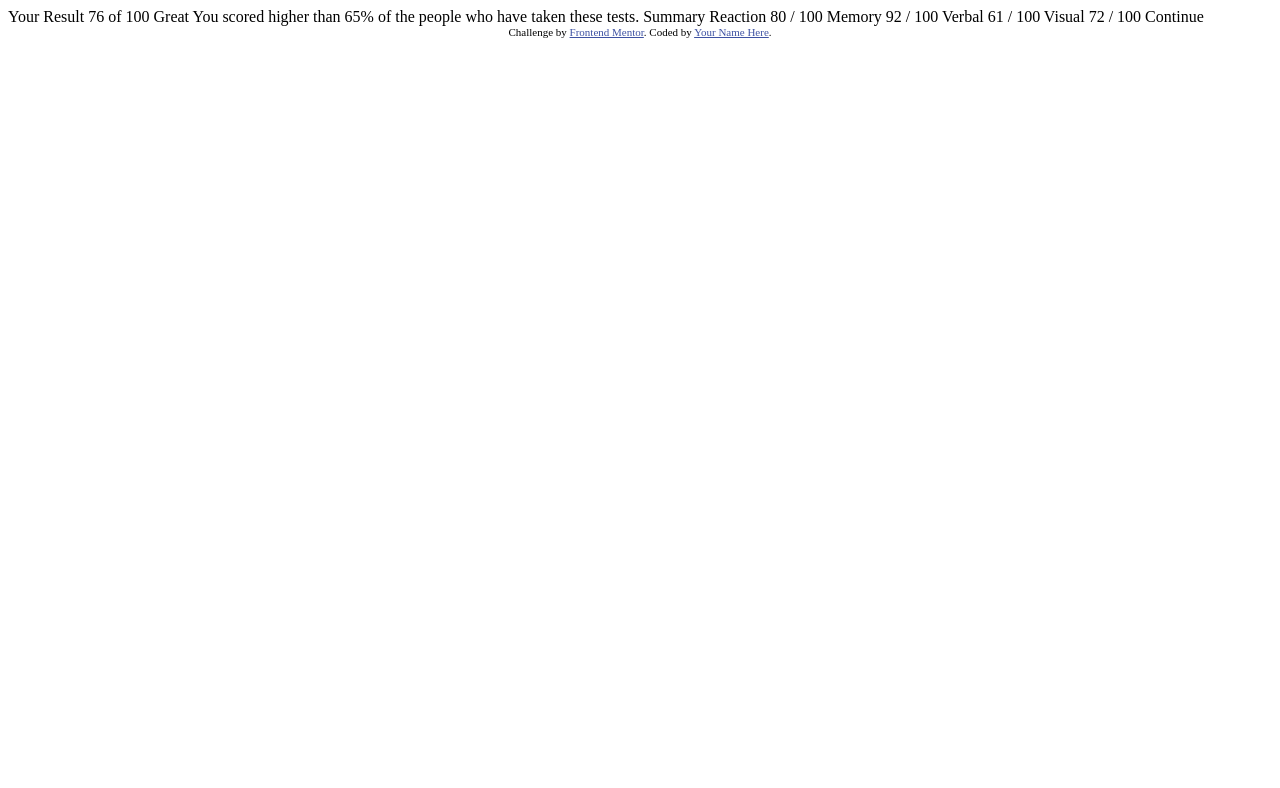
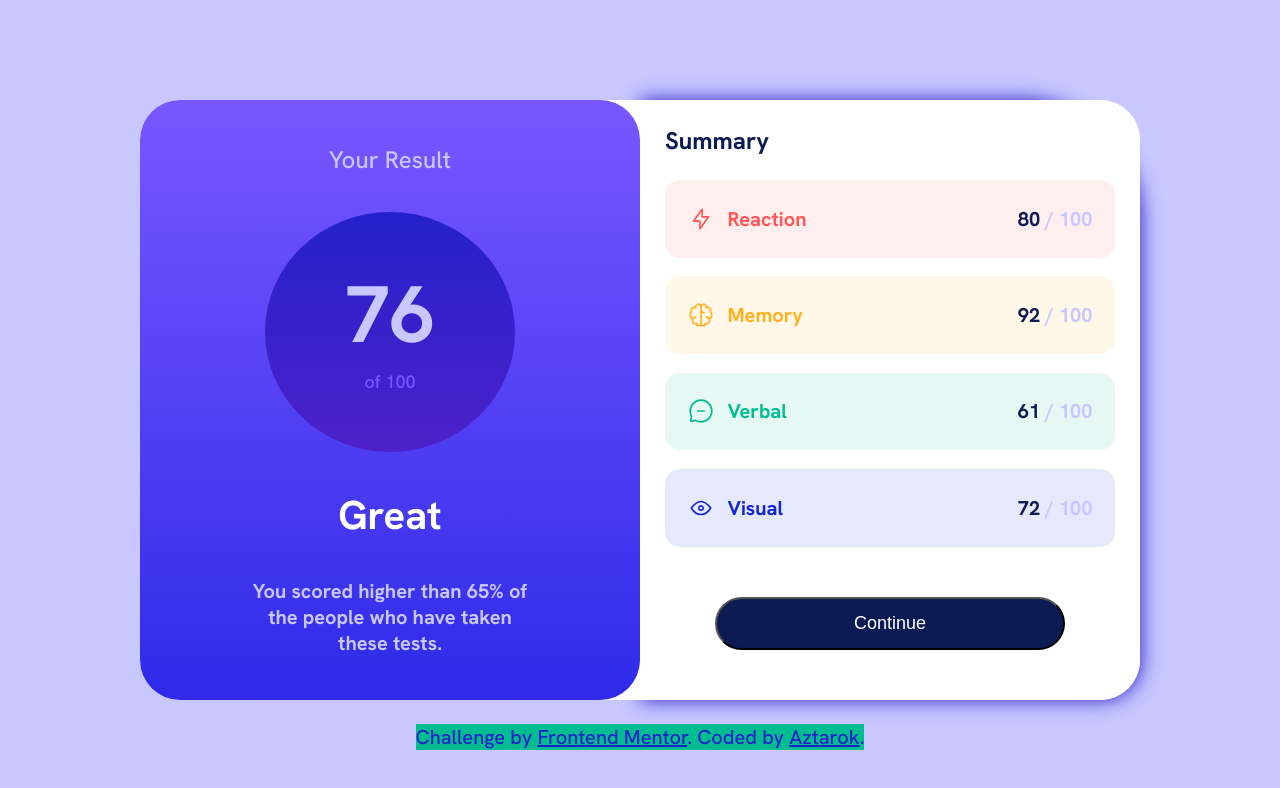
Before and after one commit to Aztarok/summary-results, a plain HTML site: page index.html in a window 1280 px wide. Drawn offline with Linux system fonts and the light colour scheme.

Commit message:
Finished Results Summary Component!

```diff
--- a/index.html
+++ b/index.html
@@ -1,47 +1,101 @@
 <!DOCTYPE html>
 <html lang="en">
     <head>
-  <meta charset="UTF-8">
-  <meta name="viewport" content="width=device-width, initial-scale=1.0"> <!-- displays site properly based on user's device -->
+        <meta charset="UTF-8" />
+        <meta name="viewport" content="width=device-width, initial-scale=1.0" />
+        <!-- displays site properly based on user's device -->
 
-  <link rel="icon" type="image/png" sizes="32x32" href="./assets/images/favicon-32x32.png">
+        <link
+            rel="icon"
+            type="image/png"
+            sizes="32x32"
+            href="./assets/images/favicon-32x32.png"
+        />
 
         <title>Frontend Mentor | Results summary component</title>
 
         <!-- Feel free to remove these styles or customise in your own stylesheet 👍 -->
         <style>
-    .attribution { font-size: 11px; text-align: center; }
-    .attribution a { color: hsl(228, 45%, 44%); }
+            .attribution {
+                font-size: 11px;
+                text-align: center;
+            }
+            .attribution a {
+                color: hsl(228, 45%, 44%);
+            }
         </style>
+        <link rel="stylesheet" href="styles.css" />
     </head>
     <body>
-
-  Your Result
-  76
-  of 100
-
-  Great
-  You scored higher than 65% of the people who have taken these tests.
-
-  Summary
-
-  Reaction
-  80 / 100
-
-  Memory
-  92 / 100
-
-  Verbal
-  61 / 100
-
-  Visual
-  72 / 100
-
-  Continue
+        <div class="results">
+            <div class="left">
+                <div>Your Result</div>
+                <div>
+                    <p>76</p>
+                    <p>of 100</p>
+                </div>
+                <div>Great</div>
+                <div class="score-stats">
+                    You scored higher than 65% of <br />the people who have
+                    taken <br />
+                    these tests.
+                </div>
+            </div>
+            <div class="right">
+                <span>Summary</span>
+                <div>
+                    <span
+                        ><span
+                            ><span
+                                ><img
+                                    src="./assets/images/icon-reaction.svg"
+                                    alt="Reaction svg" /></span
+                            ><span>Reaction</span></span
+                        >
+                        <span><span>80</span> / 100</span></span
+                    >
+                    <span
+                        ><span
+                            ><span
+                                ><img
+                                    src="./assets/images/icon-memory.svg"
+                                    alt="Memory svg" /></span
+                            ><span>Memory</span></span
+                        >
+                        <span><span>92</span> / 100</span></span
+                    >
+                    <span
+                        ><span
+                            ><span>
+                                <img
+                                    src="./assets/images/icon-verbal.svg"
+                                    alt="Verbal svg" /></span
+                            ><span>Verbal</span></span
+                        >
+                        <span><span>61</span> / 100</span></span
+                    >
+                    <span
+                        ><span
+                            ><span
+                                ><img
+                                    src="./assets/images/icon-visual.svg"
+                                    alt="Visual svg" /></span
+                            ><span>Visual</span></span
+                        >
+                        <span><span>72</span> / 100</span></span
+                    >
+                </div>
+                <button>Continue</button>
+            </div>
+        </div>
 
         <div class="attribution">
-    Challenge by <a href="https://www.frontendmentor.io?ref=challenge" target="_blank">Frontend Mentor</a>.
-    Coded by <a href="#">Your Name Here</a>.
+            Challenge by
+            <a
+                href="https://www.frontendmentor.io?ref=challenge"
+                target="_blank"
+                >Frontend Mentor</a
+            >. Coded by <a href="https://github.com/Aztarok">Aztarok</a>.
         </div>
     </body>
 </html>
--- a/styles.css
+++ b/styles.css
@@ -0,0 +1,246 @@
+@import url("https://fonts.googleapis.com/css2?family=Hanken+Grotesk:wght@500;700;800&display=swap");
+* {
+    box-sizing: border-box;
+}
+
+:root {
+    --light-red: hsl(0, 100%, 67%);
+    --lighter-red: hsla(0, 100%, 67%, 0.1);
+    --orangey-yellow: hsl(39, 100%, 56%);
+    --light-orangey-yellow: hsla(39, 100%, 56%, 0.1);
+    --green-teal: hsl(166, 100%, 37%);
+    --light-green-teal: hsla(166, 100%, 37%, 0.1);
+    --cobalt-blue: hsl(234, 85%, 45%);
+    --light-cobalt-blue: hsla(234, 85%, 45%, 0.1);
+    --light-slate-blue: hsl(252, 100%, 67%);
+    --light-royal-blue: hsl(241, 81%, 54%);
+    --violet-blue: hsla(256, 72%, 46%, 1);
+    --persian-blue: hsla(241, 72%, 46%, 1);
+    --white: hsl(0, 0%, 100%);
+    --light-lavender: hsl(241, 100%, 89%);
+    --dark-gray-blue: hsl(228, 73%, 19%);
+}
+.attribution {
+    position: fixed;
+    bottom: 50px;
+    font-size: 20px;
+    background-color: var(--green-teal);
+    color: var(--persian-blue);
+}
+.attribution a {
+    color: var(--persian-blue);
+}
+body {
+    height: 100vh;
+    width: 100vw;
+    margin: 0;
+    background-color: var(--light-lavender);
+    padding: 0;
+    display: flex;
+    justify-content: center;
+    font-family: "Hanken Grotesk";
+    align-items: center;
+}
+
+.results {
+    position: relative;
+    background-color: var(--white);
+    margin: 10vw 10vh;
+    height: 600px;
+    display: flex;
+    width: 1000px;
+    border-radius: 40px;
+    background-color: var(--white);
+}
+
+.results::after {
+    border-radius: 0 120px 40px 0px;
+    box-shadow: 1px 0px 20px var(--persian-blue);
+    content: "";
+    display: block;
+    height: 100%;
+    left: 50%;
+    position: absolute;
+    bottom: 0;
+    width: 50%;
+    z-index: -1;
+}
+
+.left {
+    color: var(--light-lavender);
+    width: 50%;
+    border-radius: 40px;
+    background: linear-gradient(
+        180deg,
+        var(--light-slate-blue),
+        var(--light-royal-blue)
+    );
+    display: flex;
+    flex-direction: column;
+    align-items: center;
+    justify-content: space-around;
+}
+
+.left > div:nth-child(1) {
+    font-size: 24px;
+    margin-bottom: -50px;
+}
+
+.left > div:nth-child(2) {
+    display: flex;
+    text-align: center;
+    justify-content: space-evenly;
+    width: 50%;
+    height: 40%;
+    font-size: 18px;
+    background: linear-gradient(
+        180deg,
+        var(--persian-blue),
+        var(--violet-blue)
+    );
+    border-radius: 50%;
+    flex-wrap: wrap;
+    gap: 50px;
+    margin-bottom: -50px;
+}
+
+.left > div:nth-child(2) p:nth-child(1) {
+    font-size: 80px;
+    font-weight: bold;
+    margin: 0;
+    padding-top: 20%;
+    width: 100%;
+    max-height: 5%;
+}
+.left > div:nth-child(2) p:nth-child(2) {
+    font-size: 18px;
+    color: var(--light-slate-blue);
+}
+
+.left > div:nth-child(3) {
+    font-size: 40px;
+    font-weight: bolder;
+    color: var(--white);
+}
+
+.left > div:nth-child(4) {
+    font-size: 20px;
+    font-weight: bolder;
+    text-align: center;
+    margin-top: -50px;
+    width: 70%;
+    color: var(--light-lavender);
+}
+
+.right {
+    width: 50%;
+    color: var(--dark-gray-blue);
+    background-color: var(--white);
+    border-bottom-right-radius: 40px;
+    border-top-right-radius: 40px;
+    display: flex;
+    flex-direction: column;
+}
+
+.right > span:nth-child(1) {
+    max-width: 50%;
+    color: var(--dark-gray-blue);
+    font-weight: bolder;
+    font-size: 24px;
+    width: 80%;
+    height: 20%;
+    margin-top: 5%;
+    margin-left: 5%;
+}
+
+.right > div {
+    margin-left: 5%;
+    width: 90%;
+    height: 70%;
+    margin-top: -10%;
+    margin-bottom: 10%;
+    display: flex;
+    flex-direction: column;
+    gap: 5%;
+}
+
+.right > div > span:nth-child(1),
+.right > div > span:nth-child(2),
+.right > div > span:nth-child(3),
+.right > div > span:nth-child(4) {
+    width: 100%;
+    font-weight: bolder;
+    font-size: 20px;
+    height: 25%;
+    padding: 0 5%;
+    background-color: var(--lighter-red);
+    display: flex;
+    align-items: center;
+    justify-content: space-between;
+    color: var(--light-lavender);
+    border-radius: 15px;
+}
+
+.right > div > span:nth-child(2) {
+    background-color: var(--light-orangey-yellow);
+}
+
+.right > div > span:nth-child(3) {
+    background-color: var(--light-green-teal);
+}
+
+.right > div > span:nth-child(4) {
+    background-color: var(--light-cobalt-blue);
+}
+
+.right > div > span:nth-child(1) > span:nth-child(1),
+.right > div > span:nth-child(2) > span:nth-child(1),
+.right > div > span:nth-child(3) > span:nth-child(1),
+.right > div > span:nth-child(4) > span:nth-child(1) {
+    display: flex;
+    gap: 20px;
+    justify-content: space-around;
+}
+
+.right > div > span:nth-child(1) > span:nth-child(1) > span:nth-child(1),
+.right > div > span:nth-child(2) > span:nth-child(1) > span:nth-child(1),
+.right > div > span:nth-child(3) > span:nth-child(1) > span:nth-child(1),
+.right > div > span:nth-child(4) > span:nth-child(1) > span:nth-child(1) {
+    display: flex;
+}
+
+.right > div > span:nth-child(1) > span:nth-child(1) > span:nth-child(2) {
+    color: var(--light-red);
+}
+
+.right > div > span:nth-child(2) > span:nth-child(1) > span:nth-child(2) {
+    color: var(--orangey-yellow);
+}
+
+.right > div > span:nth-child(3) > span:nth-child(1) > span:nth-child(2) {
+    color: var(--green-teal);
+}
+
+.right > div > span:nth-child(4) > span:nth-child(1) > span:nth-child(2) {
+    color: var(--cobalt-blue);
+}
+
+.right > div > span:nth-child(1) > span:nth-child(2) > span,
+.right > div > span:nth-child(2) > span:nth-child(2) > span,
+.right > div > span:nth-child(3) > span:nth-child(2) > span,
+.right > div > span:nth-child(4) > span:nth-child(2) > span {
+    color: var(--dark-gray-blue);
+}
+
+.right > button {
+    margin-left: 5%;
+    background-color: var(--dark-gray-blue);
+    border-radius: 30px;
+    color: var(--white);
+    font-size: 18px;
+    height: 10%;
+    width: 70%;
+    margin: auto;
+
+    margin-bottom: 10%;
+}
```
Lines whose indentation alone changed are shown as unchanged.
